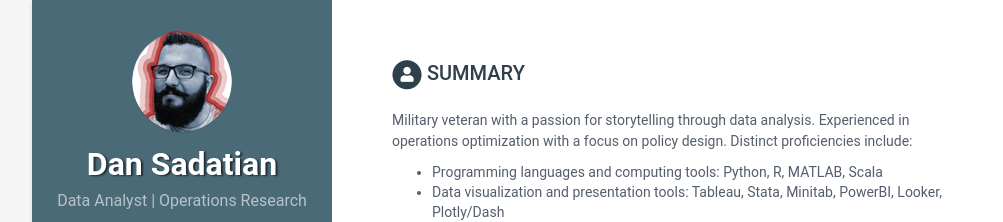
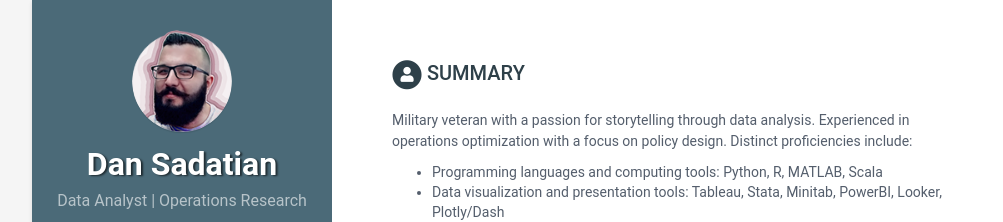
Before and after one commit to sadatian/sadatian.github.io, a Jekyll site: the page built from index.html, in a window 1280 px wide. Shown: the top 222 px of the page, without its empty margins (108-1111 px from the left). Built offline with Jekyll 4.4.1, drawn with Linux system fonts in a browser that asks for light colours.

Commit message:
profile image update

```diff
--- a/_data/data.yml
+++ b/_data/data.yml
@@ -9,7 +9,7 @@
     # Profile information
     name: Dan Sadatian
     tagline: Data Analyst | Operations Research
-    avatar: profile2.png  #place a 100x100 picture inside /assets/images/ folder and provide the name of the file below
+    avatar: profile3.png  #place a 100x100 picture inside /assets/images/ folder and provide the name of the file below
 
     # Sidebar links
     email: dan@sadatian.io
--- a/_sass/_base.scss
+++ b/_sass/_base.scss
@@ -209,9 +209,9 @@
     //   margin-top: 0;
     //   margin-bottom: 0;
     // }
-    // .profile {
-    //   margin-bottom: 15px;
-    // }
+    .profile {
+      margin-bottom: 15px;
+    }
 
     .avatar {
       //used for profile image
```
Also changed, not shown: assets/images/profile3.png (added).
